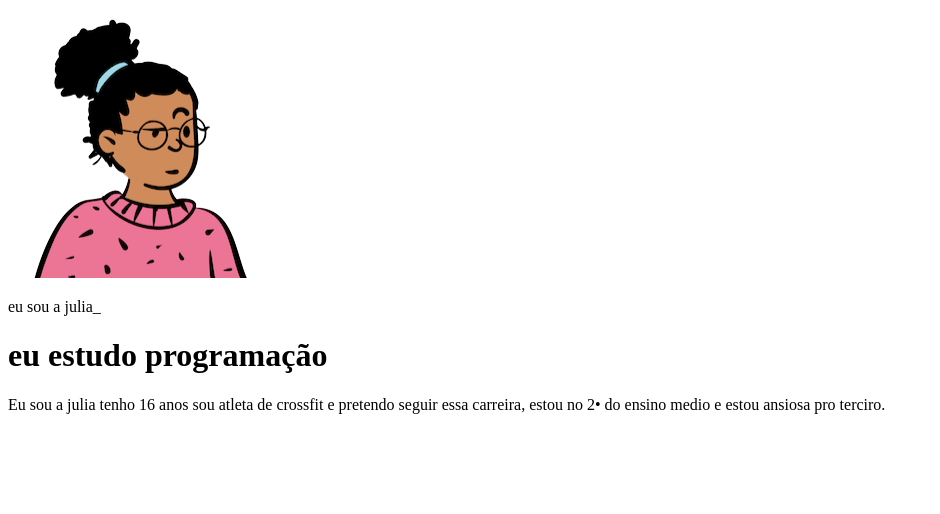
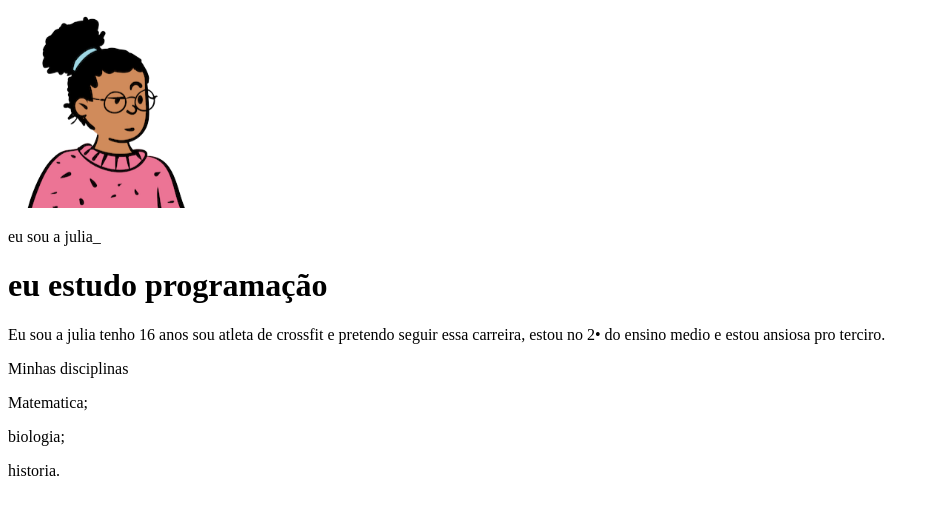
Before and after one commit to juliamirandamendonca/3T-2D, a plain HTML site: page index.html in a window 1280 px wide. Shown: the whole page, without its empty margins (0-940 px from the left). Drawn offline with Linux system fonts and the light colour scheme.

Commit message:
Update index.html

```diff
--- a/index.html
+++ b/index.html
@@ -4,17 +4,27 @@
 <head>
     <meta charset="UTF-8">
     <meta name="viewport" content="width=device-width, initial-scale=1.0">
+    <link href="https://cdn.jsdelivr.net/npm/bootstrap@5.3.8/dist/css/bootstrap.min.css&quot; rel="stylesheet" integrity="sha384-sRIl4kxILFvY47J16cr9ZwB07vP4J8+LH7qKQnuqkuIAvNWLzeN8tE5YBujZqJLB" crossorigin="anonymous"/>
     <link rel="stylesheet" href="style.css">
     <title>Document</title>
 
 </head>
 <body>
     <header>
-<img src="img/avatar-perfil.png" alt="avatar julia">
+<img src="img/avatar-perfil.png" alt="avatar julia"width=200>
 
     <p>eu sou a julia_</p>
     <h1>eu estudo programação</h1>
     <p> Eu sou a julia tenho 16 anos sou atleta de crossfit e pretendo seguir essa carreira, estou no 2• do ensino medio e estou ansiosa pro terciro. </p>
+
+
+   <p>Minhas disciplinas</p>
+
+  <div>
+      <p>Matematica;</p>
+      <p>biologia;</p>
+      <p>historia.</p>
+  </div>
     </header>
 </body>
 </html>
```
